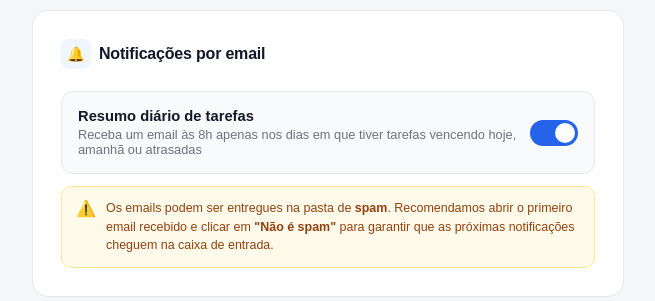
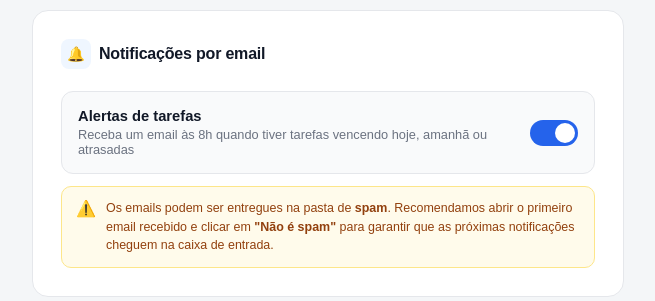
Before and after one commit to mateusmendess/taskflow-webapp, a Flask app: page /perfil in a window 1280 px wide. Shown: the part 537-838 px from the top of the page, without its empty margins (312-967 px from the left). Run offline with Flask 3, Linux system fonts and the light colour scheme; the visitor is signed in with stand-in values (Sample User, id 1).

Commit message:
fix: renomear notificações de resumo diário para alertas de tarefas

```diff
--- a/app/templates/perfil.html
+++ b/app/templates/perfil.html
@@ -61,8 +61,8 @@
         </div>
         <div style="display:flex; align-items:center; justify-content:space-between; padding:16px; background:var(--tf-surface-2); border:1.5px solid var(--tf-border); border-radius:12px;">
             <div>
-                <div style="font-size:0.92rem; font-weight:700; color:var(--tf-text);">Resumo diário de tarefas</div>
-                <div style="font-size:0.8rem; color:var(--tf-muted); margin-top:3px;">Receba um email às 8h apenas nos dias em que tiver tarefas vencendo hoje, amanhã ou atrasadas</div>
+                <div style="font-size:0.92rem; font-weight:700; color:var(--tf-text);">Alertas de tarefas</div>
+                <div style="font-size:0.8rem; color:var(--tf-muted); margin-top:3px;">Receba um email às 8h quando tiver tarefas vencendo hoje, amanhã ou atrasadas</div>
             </div>
             <label class="toggle-switch">
                 <input type="checkbox" id="notifications-toggle"
```
